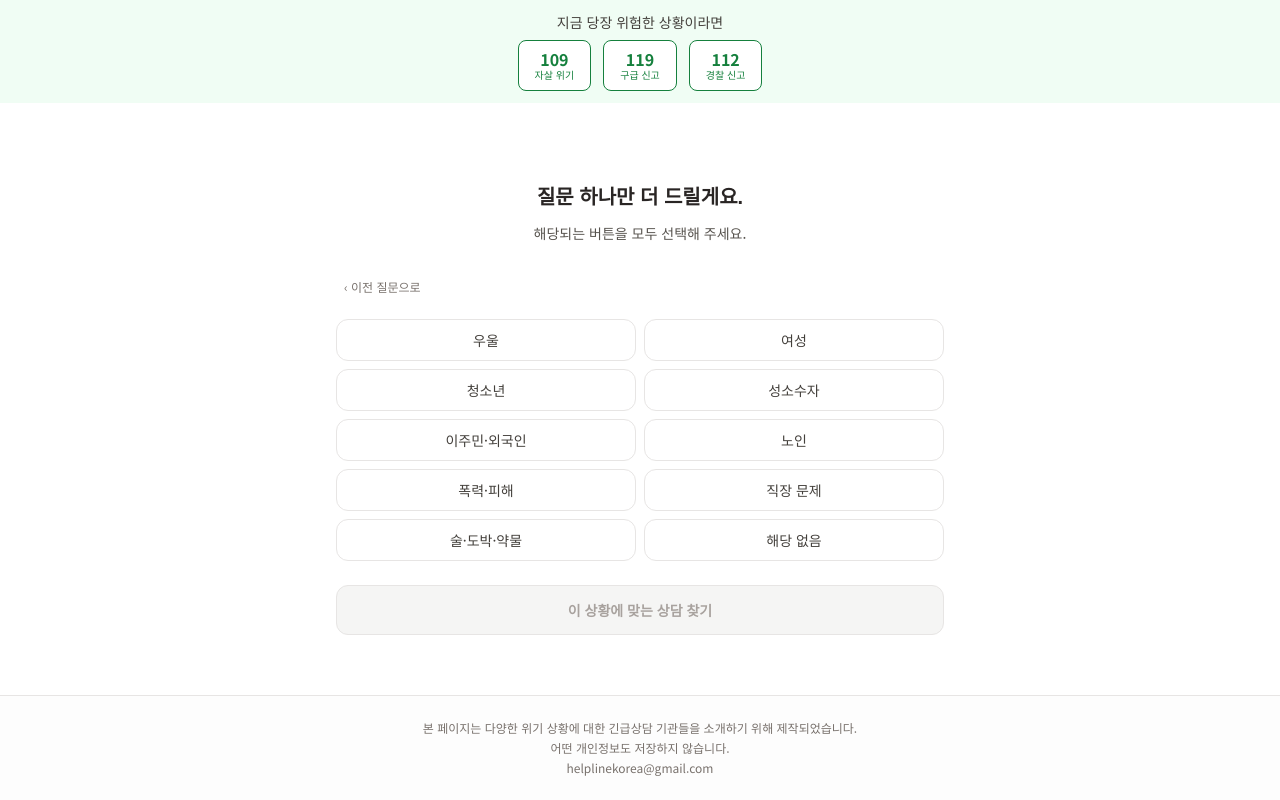
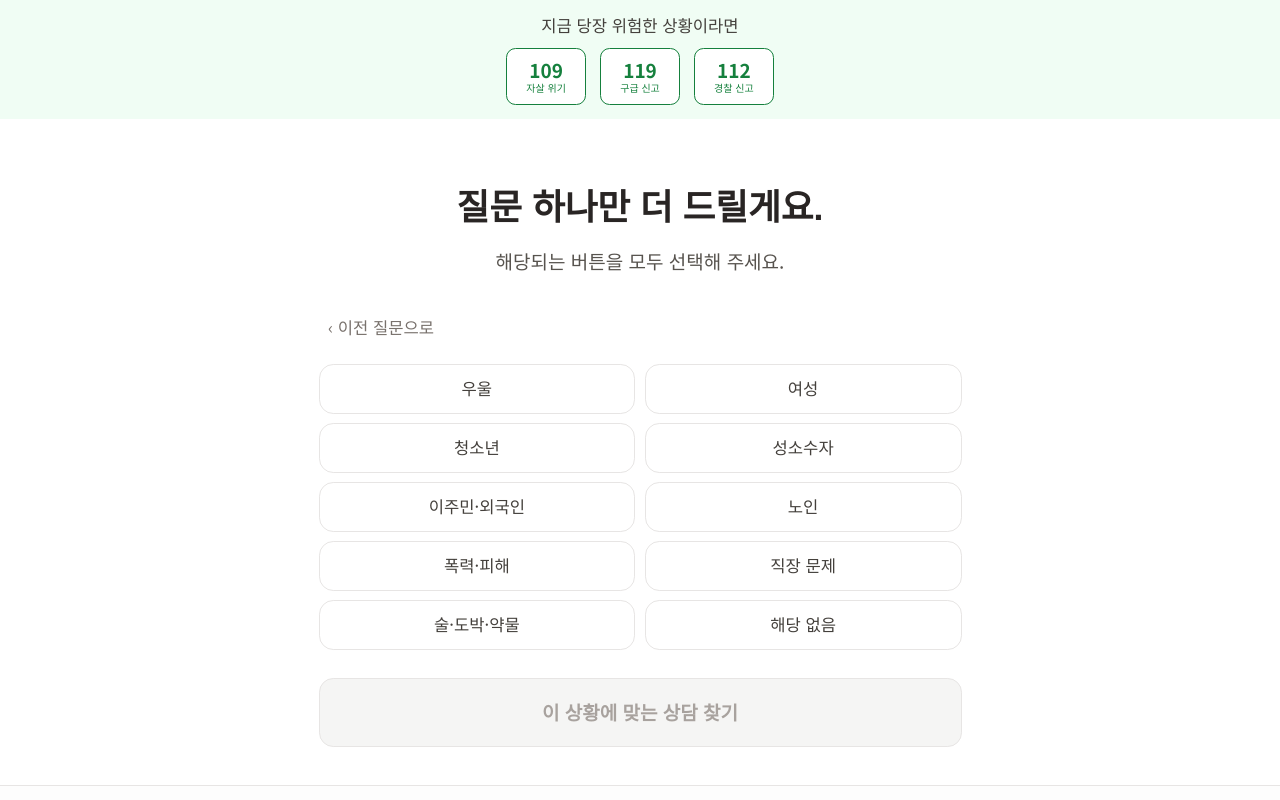
Before and after one commit to gunhalee/maeum-helpline, a Next.js app: page / in a window 1280 px wide. Both pictures are taken after a click on the button "아니오". Shown: the top 800 px of the page. Built offline with nearby package versions, Linux system fonts and the light colour scheme; no server answers.

Commit message:
font resized

```diff
--- a/src/app/globals.css
+++ b/src/app/globals.css
@@ -7,6 +7,7 @@ html {
   overflow-y: scroll;
   overflow-x: clip;
   overscroll-behavior-x: none;
+  font-size: clamp(16px, 0.95rem + 0.35vw, 19px);
 }
 
 * {
@@ -15,6 +16,10 @@ html {
 
 body {
   overflow-x: hidden;
+  word-break: keep-all;
+  overflow-wrap: break-word;
+  line-height: 1.65;
+  text-rendering: optimizeLegibility;
 }
 
 .scrollbar-hide {
--- a/src/app/layout.tsx
+++ b/src/app/layout.tsx
@@ -114,7 +114,7 @@ export default function RootLayout({
           {children}
         </LayoutShell>
         <footer className="border-t border-stone-200 bg-white/70 py-6">
-          <div className="mx-auto max-w-5xl px-4 text-center text-xs text-stone-500">
+          <div className="mx-auto max-w-5xl px-4 text-center text-sm leading-7 text-stone-500">
             <p>
               본 페이지는 다양한 위기 상황에 대한 긴급상담 기관들을 소개하기 위해 제작되었습니다.
             </p>
--- a/src/components/ResultCard.tsx
+++ b/src/components/ResultCard.tsx
@@ -10,10 +10,10 @@ interface Props {
 }
 
 const footerLinkClass =
-  'shrink-0 text-sm font-medium text-blue-700 underline-offset-2 hover:underline focus-visible:outline-none focus-visible:ring-2 focus-visible:ring-green-600'
+  'shrink-0 text-base font-medium text-blue-700 underline-offset-2 hover:underline focus-visible:outline-none focus-visible:ring-2 focus-visible:ring-green-600'
 
 const phoneLinkMutedClass =
-  'shrink-0 text-sm font-medium text-stone-400 underline-offset-2 hover:text-stone-500 hover:underline focus-visible:outline-none focus-visible:ring-2 focus-visible:ring-stone-300'
+  'shrink-0 text-base font-medium text-stone-400 underline-offset-2 hover:text-stone-500 hover:underline focus-visible:outline-none focus-visible:ring-2 focus-visible:ring-stone-300'
 
 export default function ResultCard({
   name,
@@ -53,19 +53,19 @@ export default function ResultCard({
     metaParts.length > 0 ? metaParts.join(' \u00b7 ') : null
 
   return (
-    <article className="flex h-full flex-col rounded-xl border border-stone-200 bg-white p-3 sm:p-4">
+    <article className="flex h-full flex-col rounded-xl border border-stone-200 bg-white p-4 sm:p-5">
       <div className="flex min-w-0 flex-wrap items-center gap-x-2 gap-y-1.5">
-        <h3 className="min-w-0 break-words text-base font-semibold leading-snug text-stone-900 sm:text-lg">
+        <h3 className="min-w-0 break-words text-lg font-semibold leading-snug text-stone-900 sm:text-xl">
           {name}
         </h3>
         {metaLine && (
-          <span className="min-w-0 text-sm leading-snug text-stone-500">
+          <span className="min-w-0 text-base leading-snug text-stone-500">
             {metaLine}
           </span>
         )}
         {badgeText && (
           <span
-            className={`shrink-0 whitespace-nowrap rounded-full px-2.5 py-1 text-xs font-medium ${badgeColor}`}
+            className={`shrink-0 whitespace-nowrap rounded-full px-3 py-1.5 text-sm font-medium ${badgeColor}`}
           >
             {badgeText}
           </span>
@@ -73,13 +73,13 @@ export default function ResultCard({
       </div>
 
       {description && (
-        <p className="mt-2 line-clamp-3 text-xs leading-relaxed text-stone-600 sm:line-clamp-2">
+        <p className="mt-3 line-clamp-3 text-sm leading-7 text-stone-600 sm:line-clamp-3 sm:text-base">
           {description}
         </p>
       )}
 
       {hasFooter && (
-        <div className="mt-3 flex flex-wrap items-center justify-end gap-3 border-t border-stone-100 pt-3 sm:mt-auto">
+        <div className="mt-4 flex flex-wrap items-center justify-end gap-4 border-t border-stone-100 pt-4 sm:mt-auto">
           {url && (
             <a
               href={url}
--- a/src/components/chatbot/ChatbotFlow.tsx
+++ b/src/components/chatbot/ChatbotFlow.tsx
@@ -102,13 +102,13 @@ export default function ChatbotFlow() {
   }
 
   return (
-    <div className="mx-auto w-full max-w-[420px] px-4 pt-12 pb-6 md:max-w-[560px] md:pt-16 lg:max-w-[640px] lg:pt-20">
+    <div className="mx-auto w-full max-w-[460px] px-4 pt-10 pb-8 md:max-w-[620px] md:px-6 md:pt-14 lg:max-w-[700px] lg:pt-18">
       {screen === 'selection' && <SelectionScreen onSubmit={handleSubmit} />}
 
       {screen === 'loading' && (
-        <div className="flex flex-col items-center gap-3 py-12">
-          <div className="h-8 w-8 animate-spin rounded-full border-2 border-stone-300 border-t-green-700" />
-          <p className="text-sm text-stone-500">맞는 상담을 찾고 있어요…</p>
+        <div className="flex flex-col items-center gap-4 py-14">
+          <div className="h-9 w-9 animate-spin rounded-full border-2 border-stone-300 border-t-green-700" />
+          <p className="text-base leading-7 text-stone-500">맞는 상담을 찾고 있어요…</p>
         </div>
       )}
 
--- a/src/components/chatbot/ResultScreen.tsx
+++ b/src/components/chatbot/ResultScreen.tsx
@@ -114,17 +114,17 @@ export default function ResultScreen({
       <button
         type="button"
         onClick={onBack}
-        className="flex items-center gap-1 self-start text-sm text-stone-500 transition-colors hover:text-stone-700"
+        className="flex min-h-[44px] items-center gap-1 self-start text-base text-stone-500 transition-colors hover:text-stone-700"
       >
         ← 다시 선택
       </button>
 
       <div className="space-y-1">
-        <p className="font-serif text-xl font-semibold text-stone-800">
+        <p className="font-serif text-[clamp(1.45rem,1.2rem+1vw,1.95rem)] font-semibold leading-tight text-stone-800">
           {heading}
         </p>
         {subheading && (
-          <p className="text-sm text-stone-600">{subheading}</p>
+          <p className="text-base leading-7 text-stone-600">{subheading}</p>
         )}
       </div>
 
@@ -153,7 +153,7 @@ export default function ResultScreen({
       )}
 
       {groups.length === 0 && (
-        <div className="rounded-xl border border-stone-200 bg-white p-6 text-center text-sm text-stone-500">
+        <div className="rounded-xl border border-stone-200 bg-white p-6 text-center text-base leading-7 text-stone-500">
           적합한 기관을 찾지 못했습니다. 109(자살 위기 헬프라인)으로 전화해 주세요.
         </div>
       )}
@@ -161,7 +161,7 @@ export default function ResultScreen({
       <div className="mt-2 text-center">
         <Link
           href="/crisis"
-          className="inline-block text-xs text-stone-900 underline-offset-2 hover:text-stone-600 hover:underline"
+          className="inline-block text-sm text-stone-900 underline-offset-2 hover:text-stone-600 hover:underline"
         >
           상담 기관 목록 전체 →
         </Link>
--- a/src/components/chatbot/SelectionScreen.tsx
+++ b/src/components/chatbot/SelectionScreen.tsx
@@ -86,30 +86,31 @@ export default function SelectionScreen({ onSubmit }: Props) {
       {step === 'crisis' ? (
         <>
           <div className="space-y-3 text-center">
-            <p className="font-serif text-xl font-semibold text-stone-800">
+            <p className="font-serif text-[clamp(1.45rem,1.2rem+1vw,1.95rem)] font-semibold leading-tight text-stone-800">
               환영합니다.
             </p>
-            <p className="text-sm text-stone-600">
-              두 질문에 답해주시면 적절한 긴급상담 기관을 안내해드릴게요.
+            <p className="mx-auto max-w-[32rem] text-base leading-7 text-stone-600">
+              두 질문에 답해주시면
+              <br className="sm:hidden" /> 적절한 긴급상담 기관을 안내해드릴게요.
             </p>
           </div>
 
           <div className="p-4 text-center">
-            <p className="mb-3 text-sm font-medium text-stone-800">
+            <p className="mb-4 text-base font-medium leading-7 text-stone-800">
               죽고 싶거나 자신을 해치고 싶은가요?
             </p>
             <div className="flex flex-wrap gap-2">
               <button
                 type="button"
                 onClick={() => handleCrisisAnswer('no')}
-                className="min-h-[44px] flex-1 rounded-xl border-[1.5px] border-stone-200 bg-white px-4 py-3 text-center text-sm text-stone-700 transition-colors hover:border-green-300 hover:bg-green-50"
+                className="min-h-[50px] flex-1 rounded-xl border-[1.5px] border-stone-200 bg-white px-4 py-3.5 text-center text-base text-stone-700 transition-colors hover:border-green-300 hover:bg-green-50"
               >
                 아니오
               </button>
               <button
                 type="button"
                 onClick={() => handleCrisisAnswer('yes')}
-                className="min-h-[44px] flex-1 rounded-xl border-[1.5px] border-stone-200 bg-white px-4 py-3 text-center text-sm text-stone-700 transition-colors hover:border-green-300 hover:bg-green-50"
+                className="min-h-[50px] flex-1 rounded-xl border-[1.5px] border-stone-200 bg-white px-4 py-3.5 text-center text-base text-stone-700 transition-colors hover:border-green-300 hover:bg-green-50"
               >
                 네
               </button>
@@ -117,7 +118,7 @@ export default function SelectionScreen({ onSubmit }: Props) {
             <button
               type="button"
               onClick={() => handleCrisisAnswer('skip')}
-              className="mt-3 inline-block text-xs text-stone-900 underline-offset-2 hover:text-stone-600 hover:underline"
+              className="mt-4 inline-block text-sm text-stone-900 underline-offset-2 hover:text-stone-600 hover:underline"
             >
               답변하지 않기
             </button>
@@ -126,10 +127,10 @@ export default function SelectionScreen({ onSubmit }: Props) {
       ) : (
         <>
           <div className="space-y-3 text-center">
-            <p className="font-serif text-xl font-semibold text-stone-800">
+            <p className="font-serif text-[clamp(1.45rem,1.2rem+1vw,1.95rem)] font-semibold leading-tight text-stone-800">
               질문 하나만 더 드릴게요.
             </p>
-            <p className="text-sm text-stone-600">
+            <p className="mx-auto max-w-[32rem] text-base leading-7 text-stone-600">
               해당되는 버튼을 모두 선택해 주세요.
             </p>
           </div>
@@ -141,7 +142,7 @@ export default function SelectionScreen({ onSubmit }: Props) {
                 setStep('crisis')
                 setSelected(new Set())
               }}
-              className="min-h-[40px] self-start rounded-lg px-2 text-xs text-stone-500 hover:bg-stone-100"
+              className="min-h-[44px] self-start rounded-lg px-2 py-1 text-sm text-stone-500 hover:bg-stone-100"
             >
               ‹ 이전 질문으로
             </button>
@@ -176,7 +177,7 @@ export default function SelectionScreen({ onSubmit }: Props) {
             type="button"
             onClick={() => onSubmit([...selected], crisisAnswer)}
             disabled={!hasSelection}
-            className={`w-full rounded-xl px-4 py-3.5 text-sm font-semibold transition-colors ${
+            className={`w-full rounded-xl px-4 py-4 text-base font-semibold transition-colors ${
               hasSelection
                 ? 'bg-green-700 text-white hover:bg-green-800 active:bg-green-900'
                 : 'cursor-not-allowed border border-stone-200 bg-stone-100 text-stone-400'
```
